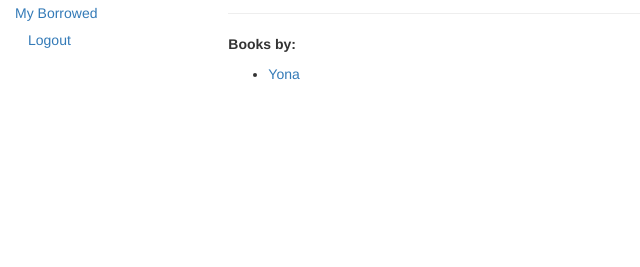
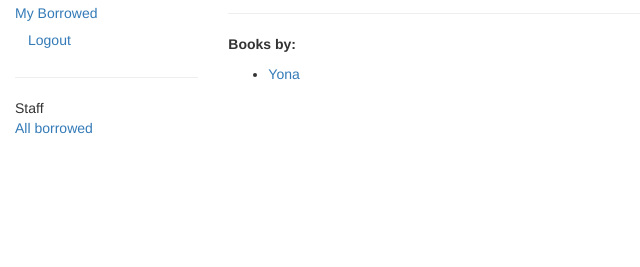
Before and after one commit to albusD0/local_library_mdn_django, a Django app: page /catalog/author/1 in a window 1280 px wide. Shown: the part 158-425 px from the top of the page, without its empty margins (0-640 px from the left). Run offline with Django 5.2, Linux system fonts and the light colour scheme; a user stored in the database is signed in; data comes from the database, SQL or seed files in the repository; both versions use the stored data as it was after the commit; some libraries are stand-ins or nearby versions.

Commit message:
Добавил видимую только библиотекарю страничку, где он может видеть взятые книги и того, кто взял

```diff
--- a/catalog/templates/base_generic.html
+++ b/catalog/templates/base_generic.html
@@ -41,6 +41,14 @@
    {% endif %}
 
             </ul>
+            {% if user.is_staff %}
+               <hr>
+               <ul class="sidebar-nav">
+               <li>Staff</li>
+               <li><a href="{% url 'all-borrowed' %}">All borrowed</a></li>
+                   {% endif %}
+               </ul>
+
           {% endblock %}
         </div>
         <div class="col-sm-10 ">{% block content %}{% endblock %}
--- a/catalog/urls.py
+++ b/catalog/urls.py
@@ -11,4 +11,5 @@ urlpatterns = [
     re_path(r'^genres/$', views.GenreListView.as_view(), name='genres'),
     re_path(r'genre/(?P<pk>\d+)$', views.GenreDetailView.as_view(), name='genre-detail'),
     re_path(r'^mybooks/$', views.LoanedBooksByUserListView.as_view(), name='my-borrowed'),
+    path(r'borrowed/', views.LoanedBooksAllListView.as_view(), name='all-borrowed'),
 ]
--- a/catalog/views.py
+++ b/catalog/views.py
@@ -64,6 +64,18 @@ class GenreListView(generic.ListView):
 class GenreDetailView(generic.DetailView):
     model = Genre
 
+from django.contrib.auth.mixins import PermissionRequiredMixin
+
+
+class LoanedBooksAllListView(PermissionRequiredMixin, generic.ListView):
+    model = BookInstance
+    permission_required = 'catalog.can_mark_returned'
+    template_name = 'catalog/bookinstance_list_borrowed_all.html'
+    paginate_by = 10
+
+    def get_queryset(self):
+        return BookInstance.objects.filter(status__exact='o').order_by('due_back')
+
 #@login_required
 #def user_logout(request):
 #    logout(request)
```
Also changed, not shown: db.sqlite3.
